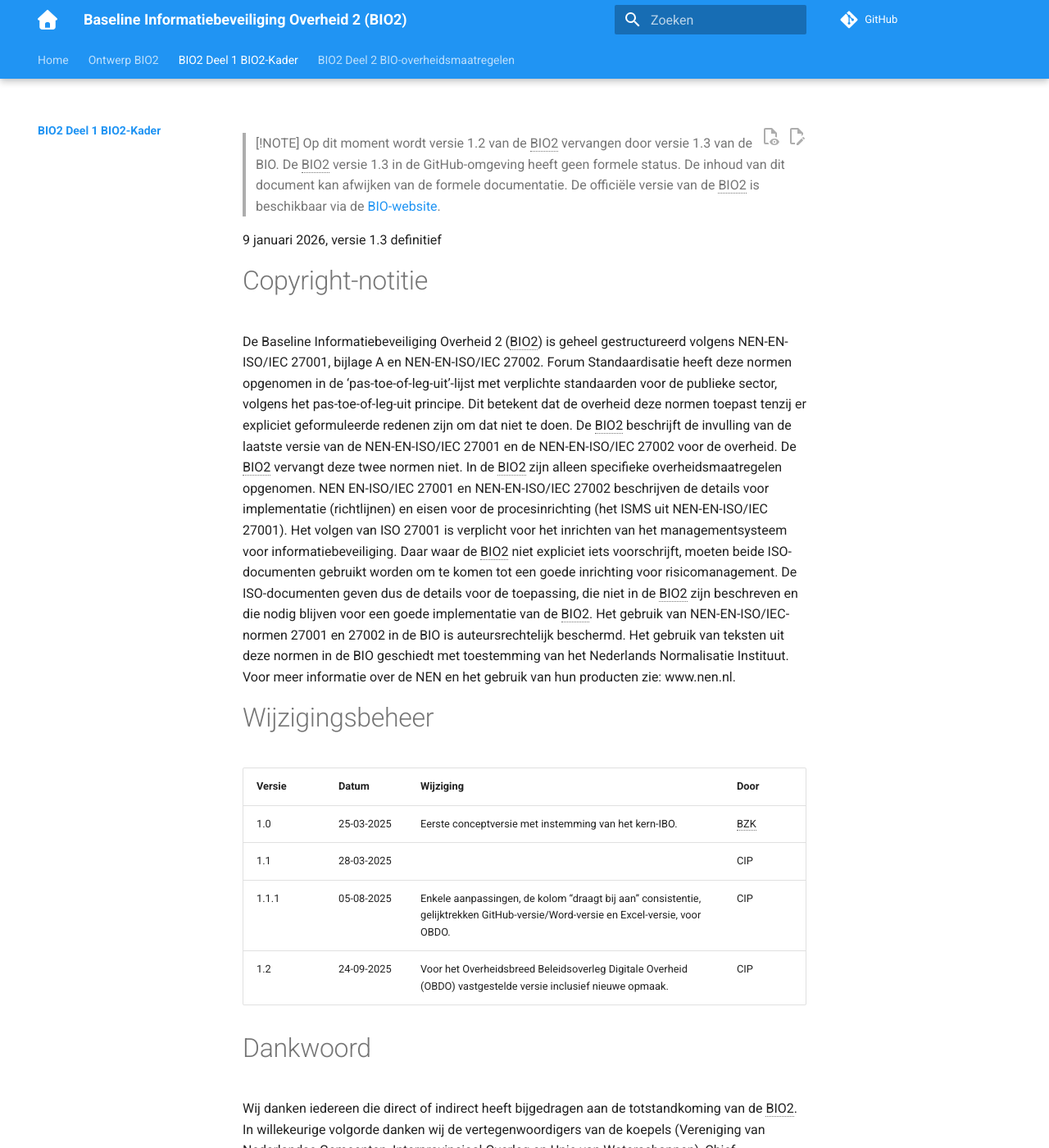
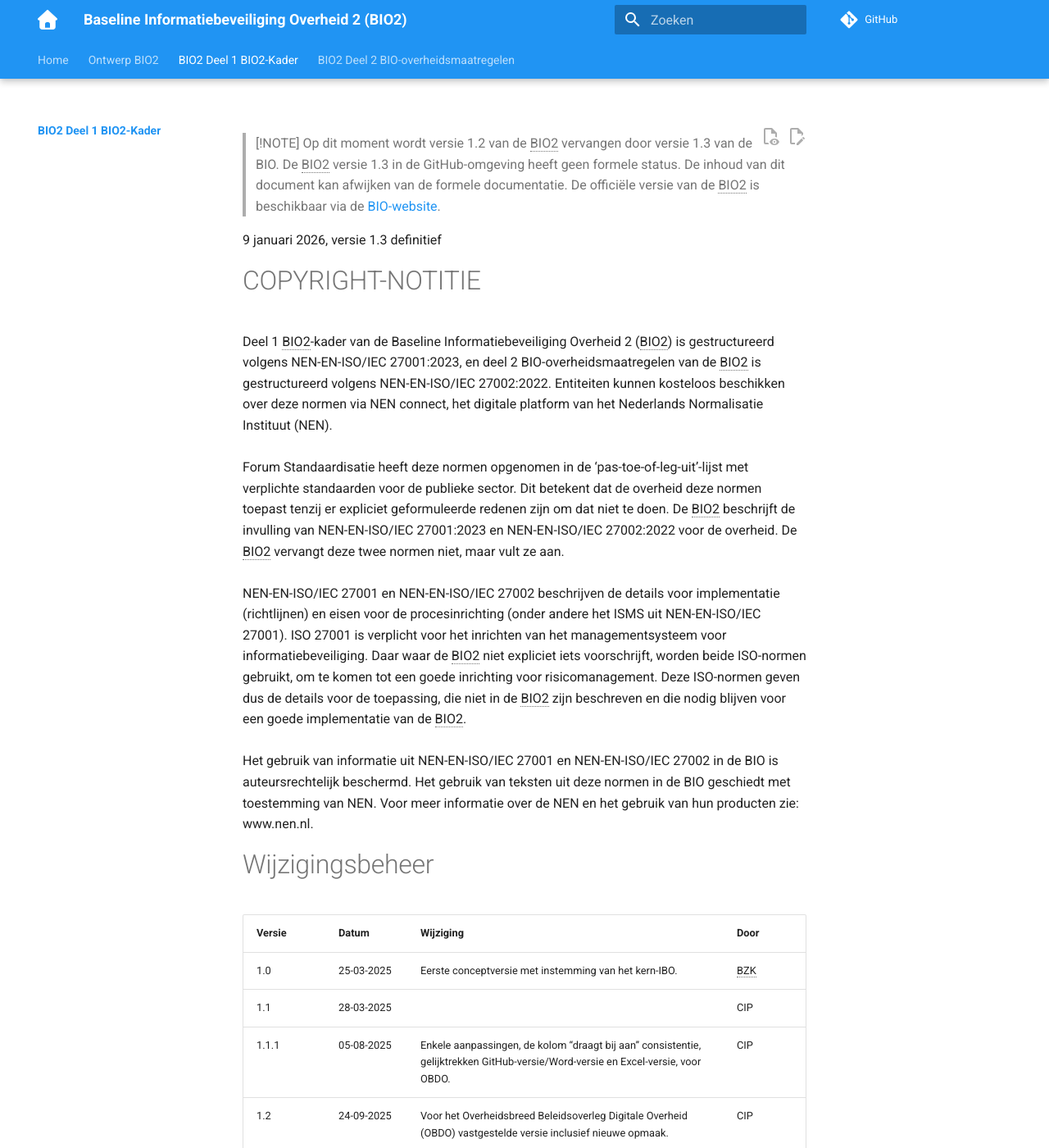
Before and after one commit to MinBZK/Baseline-Informatiebeveiliging-Overheid, an MkDocs documentation site: the page built from docs/inleiding/index.md, in a window 1280 px wide and 1400 px high. Shown: the whole window at 82% size. Built offline with MkDocs 1.6.1 and Material for MkDocs 9.7.7, drawn with Linux system fonts in a browser that asks for light colours; comment, search, counter and statistics services are not loaded.

Commit message:
Update index.md
Copyright-notitie vervangen.

```diff
--- a/docs/inleiding/index.md
+++ b/docs/inleiding/index.md
@@ -4,15 +4,17 @@
 
 9 januari 2026, versie 1.3 definitief
 
-# Copyright-notitie
-De Baseline Informatiebeveiliging Overheid 2 (BIO2) is geheel gestructureerd volgens NEN-EN-ISO/IEC 27001, bijlage A en NEN-EN-ISO/IEC 27002. Forum Standaardisatie heeft deze normen opgenomen in de ‘pas-toe-of-leg-uit’-lijst met verplichte standaarden
-voor de publieke sector, volgens het pas-toe-of-leg-uit principe.
-Dit betekent dat de overheid deze normen toepast tenzij er expliciet geformuleerde redenen zijn om dat niet te doen. De BIO2 beschrijft de invulling van de laatste versie van de NEN-EN-ISO/IEC 27001 en de NEN-EN-ISO/IEC 27002 voor de overheid. De BIO2 vervangt deze twee
-normen niet. In de BIO2 zijn alleen specifieke overheidsmaatregelen opgenomen.
-NEN EN-ISO/IEC 27001 en NEN-EN-ISO/IEC 27002 beschrijven de details voor implementatie (richtlijnen) en eisen voor de procesinrichting (het ISMS uit NEN-EN-ISO/IEC 27001).
-Het volgen van ISO 27001 is verplicht voor het inrichten van het managementsysteem voor informatiebeveiliging. Daar waar de BIO2 niet expliciet iets voorschrijft, moeten beide ISO-documenten gebruikt worden om te komen tot een goede inrichting voor risicomanagement.
-De ISO-documenten geven dus de details voor de toepassing, die niet in de BIO2 zijn beschreven en die nodig blijven voor een goede implementatie van de BIO2.
-Het gebruik van NEN-EN-ISO/IEC-normen 27001 en 27002 in de BIO is auteursrechtelijk beschermd. Het gebruik van teksten uit deze normen in de BIO geschiedt met toestemming van het Nederlands  Normalisatie Instituut.
+# 	COPYRIGHT-NOTITIE
+Deel 1 BIO2-kader van de Baseline Informatiebeveiliging Overheid 2 (BIO2) is gestructureerd volgens NEN-EN-ISO/IEC 27001:2023, en deel 2 BIO-overheidsmaatregelen van de BIO2 is gestructureerd volgens NEN-EN-ISO/IEC 27002:2022.
+Entiteiten kunnen kosteloos beschikken over deze normen via NEN connect, het digitale platform van het Nederlands Normalisatie Instituut (NEN).<br><br>
+Forum Standaardisatie heeft deze normen opgenomen in de ‘pas-toe-of-leg-uit’-lijst met verplichte standaarden voor de publieke sector.
+Dit betekent dat de overheid deze normen toepast tenzij er expliciet geformuleerde redenen zijn om dat niet te doen.
+De BIO2 beschrijft de invulling van NEN-EN-ISO/IEC 27001:2023 en NEN-EN-ISO/IEC 27002:2022 voor de overheid.
+De BIO2 vervangt deze twee normen niet, maar vult ze aan.<br><br>
+NEN-EN-ISO/IEC 27001 en NEN-EN-ISO/IEC 27002 beschrijven de details voor implementatie (richtlijnen) en eisen voor de procesinrichting (onder andere het ISMS uit NEN-EN-ISO/IEC 27001). ISO 27001 is verplicht voor het inrichten van het managementsysteem voor informatiebeveiliging. Daar waar de BIO2 niet expliciet iets voorschrijft, worden beide ISO-normen gebruikt, om te komen tot een goede inrichting voor risicomanagement.
+Deze ISO-normen geven dus de details voor de toepassing, die niet in de BIO2 zijn beschreven en die nodig blijven voor een goede implementatie van de BIO2.<br><br>
+Het gebruik van informatie uit NEN-EN-ISO/IEC 27001 en NEN-EN-ISO/IEC 27002 in de BIO is auteursrechtelijk beschermd.
+Het gebruik van teksten uit deze normen in de BIO geschiedt met toestemming van NEN.
 Voor meer informatie over de NEN en het gebruik van hun producten zie: www.nen.nl.
 
 # Wijzigingsbeheer
```
